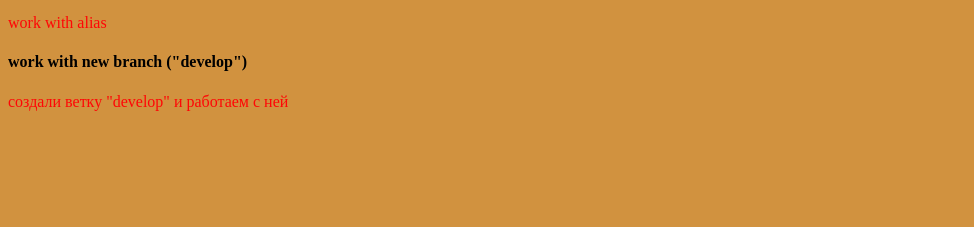
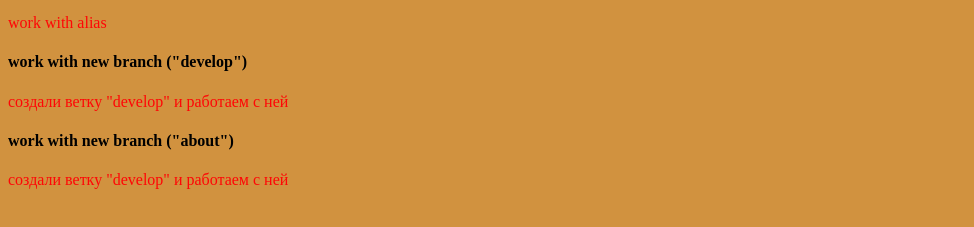
Before and after one commit to MomImaPirate/gittest, a plain HTML site: page index.html in a window 1280 px wide. Shown: the part 281-508 px from the top of the page, without its empty margins (0-974 px from the left). Drawn offline with Linux system fonts and the light colour scheme.

Commit message:
branch about

```diff
--- a/index.html
+++ b/index.html
@@ -16,5 +16,7 @@
     <p>work with alias</p>
     <h4>work with new branch ("develop")</h4>
     <p>создали ветку "develop" и работаем с ней</p>
+    <h4>work with new branch ("about")</h4>
+    <p>создали ветку "develop" и работаем с ней</p>
 </body>
 </html>
```
